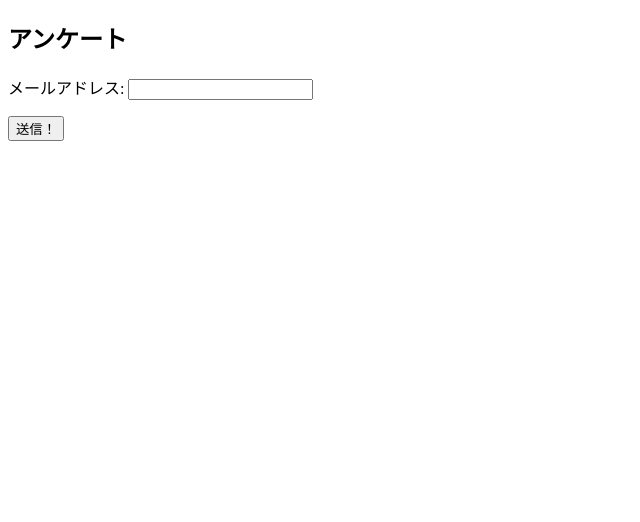
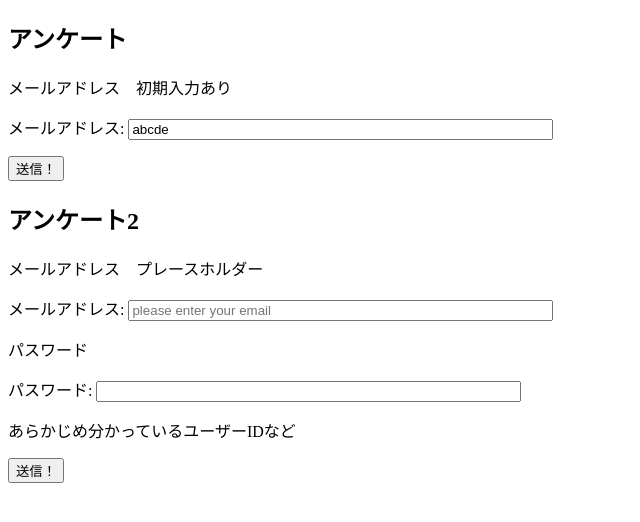
Before and after one commit to Surpent/study-html, a plain HTML site: page index.html in a window 1280 px wide. Shown: the whole page, without its empty margins (0-640 px from the left). Drawn offline with Linux system fonts and the light colour scheme.

Commit message:
ドットインストール #18 inputタグで入力部品を作ろう

```diff
--- a/index.html
+++ b/index.html
@@ -8,19 +8,32 @@
     </head>
     <body>
     <!--
-        <form action=""></form>
-
-        form
-            action どこに送るか
-            method get / post
-
         input
+            text
+            submit
+            password
+            hidden
     -->
 
     <article>
         <h1>アンケート</h1>
         <form action="survey.php" method="post">
-            <p>メールアドレス: <input type="text" name="email"></p>
+            <!-->メールアドレス　初期入力あり</!-->
+            <p>メールアドレス: <input type="text" name="email"
+             size="50" maxlength="24" value="abcde"></p>
+            <p><input type="submit" value="送信！"></p>
+        </form>
+
+        <h1>アンケート2</h1>
+        <form action="survey.php" method="post">
+            <!-->メールアドレス　プレースホルダー</!-->
+            <p>メールアドレス: <input type="text" name="email"
+             size="50" maxlength="24" placeholder="please enter your email"></p>
+            <!-->パスワード</!-->
+            <p>パスワード: <input type="password" name="password"
+             size="50" maxlength="8"></p>
+             <!--> あらかじめ分かっているユーザーIDなど</!-->
+             <input type="hidden" name="user_id" value="12345">
             <p><input type="submit" value="送信！"></p>
         </form>
     </article>
```
